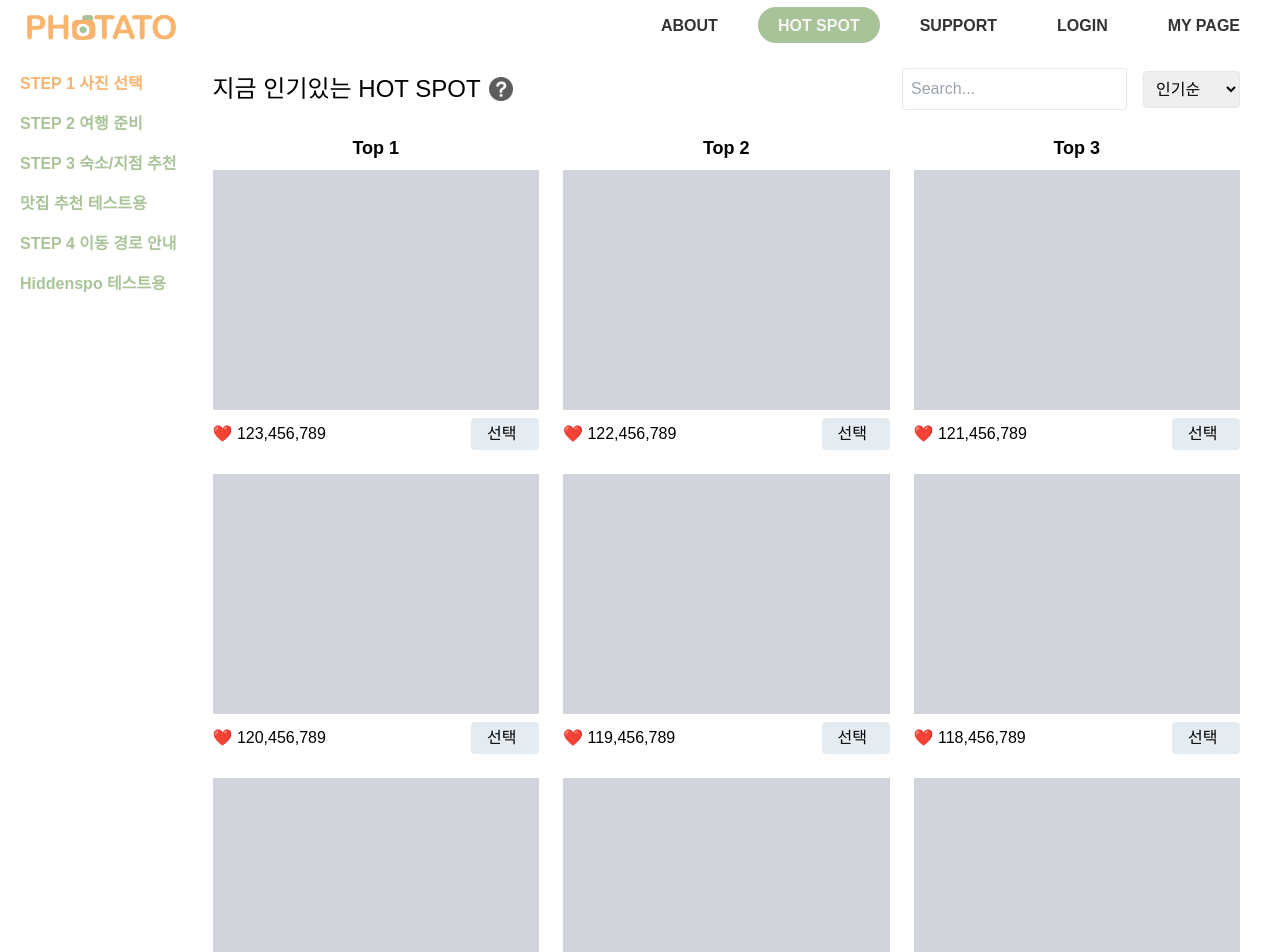
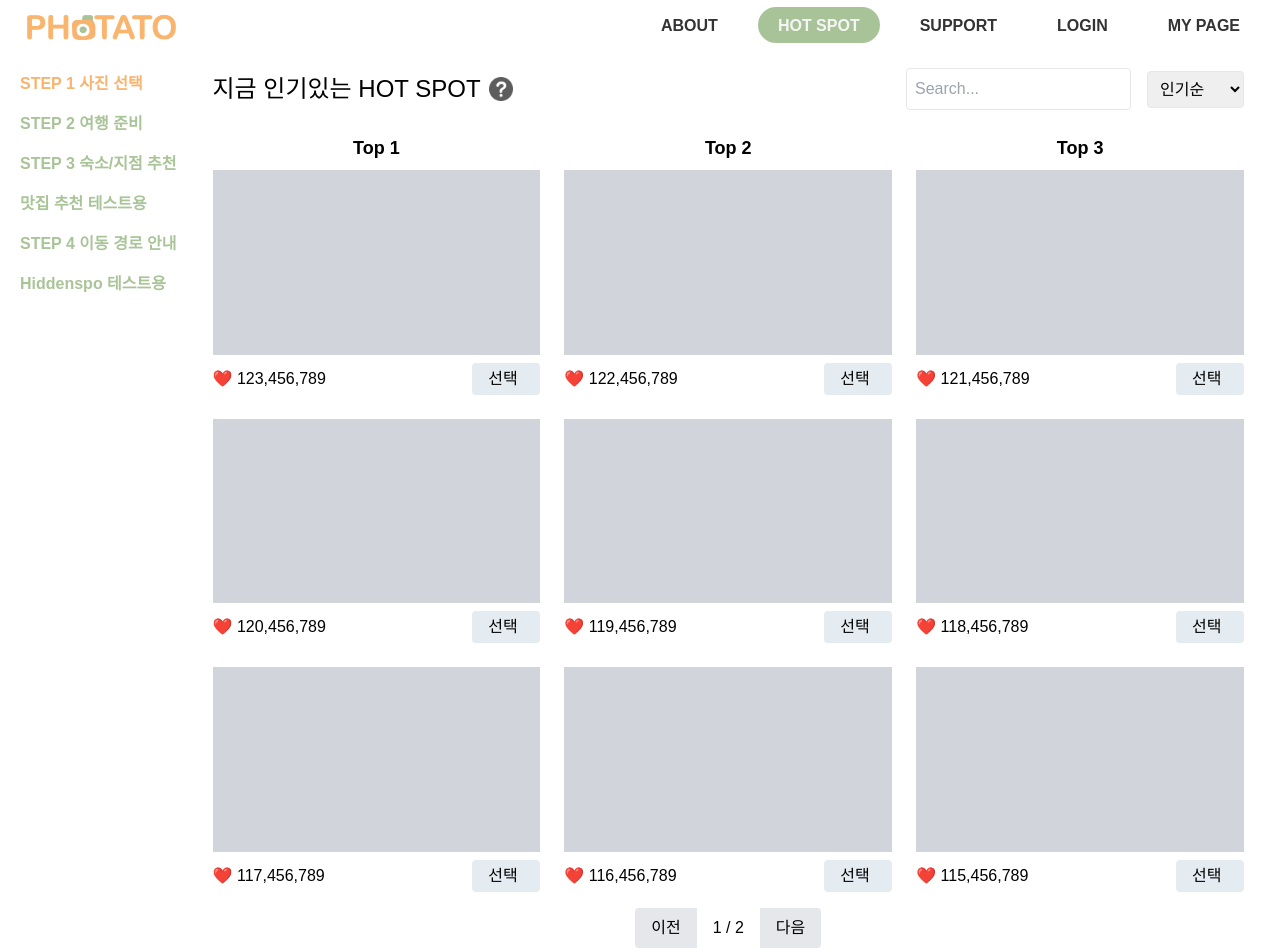
Before and after one commit to Uxic-2/Front-End, a React (Create React App) app: page /hot-spot in a window 1280 px wide. Shown: the top 952 px of the page. Built offline with nearby package versions, Linux system fonts and the light colour scheme; the HTML template or start-up script is replaced by a standard one.

Commit message:
사진영역 16:9로 변경 및 pagination 구현

```diff
--- a/src/pages/Hotspot.jsx
+++ b/src/pages/Hotspot.jsx
@@ -7,15 +7,18 @@ import HiddenSpot from "./HiddenSpot";
 import questionIcon from "../imgs/question.png";
 
 const HotSpot = () => {
-  const hotSpots = Array(9)
+  const hotSpots = Array(15) // 15개의 하트 수 데이터를 생성
     .fill({ likes: 123456789 })
     .map((spot, index) => ({
       ...spot,
-      likes: spot.likes - index * 1000000, // 하트수 임의
+      likes: spot.likes - index * 1000000, // 하트수 임의로 조정
     }));
 
   const [modalIsOpen, setModalIsOpen] = useState(false);
   const [currentComponent, setCurrentComponent] = useState("HotSpot");
+
+  const [currentPage, setCurrentPage] = useState(1);
+  const itemsPerPage = 9; // 페이지 당 표시할 항목 수
 
   const openModal = () => setModalIsOpen(true);
   const closeModal = () => setModalIsOpen(false);
@@ -25,12 +28,32 @@ const HotSpot = () => {
     closeModal();
   };
 
-  const sortedHotSpots = [...hotSpots].sort((a, b) => b.likes - a.likes);
+  // 현재 페이지에서 보여줄 항목 계산
+  const indexOfLastItem = currentPage * itemsPerPage;
+  const indexOfFirstItem = indexOfLastItem - itemsPerPage;
+  const currentHotSpots = hotSpots.slice(indexOfFirstItem, indexOfLastItem);
+
+  // 총 페이지 수 계산
+  const totalPages = Math.ceil(hotSpots.length / itemsPerPage);
+
+  const sortedHotSpots = [...currentHotSpots].sort((a, b) => b.likes - a.likes);
+
+  const handleNextPage = () => {
+    if (currentPage < totalPages) {
+      setCurrentPage(currentPage + 1);
+    }
+  };
+
+  const handlePreviousPage = () => {
+    if (currentPage > 1) {
+      setCurrentPage(currentPage - 1);
+    }
+  };
 
   return (
     <div className="flex">
       <SideBar links={links} />
-      <div className="flex-1 p-4 mr-6">
+      <div className="flex-1 p-4 mr-5"> {/* 오른쪽 마진 추가 */}
         {currentComponent === "HotSpot" ? (
           <>
             <div className="flex justify-between items-center mb-6">
@@ -71,7 +94,8 @@ const HotSpot = () => {
                       Top {index + 1}
                     </div>
                   )}
-                  <div className="bg-gray-300 w-full h-60 mb-2"></div>
+                  {/* 16:9 비율 적용 */}
+                  <div className="bg-gray-300 w-full mb-2 aspect-[16/9]"></div>
                   <div className="flex justify-between items-center">
                     <p>❤️ {spot.likes.toLocaleString()}</p>
                     <Link
@@ -90,6 +114,25 @@ const HotSpot = () => {
                 </div>
               ))}
             </div>
+
+            {/* Pagination 버튼 추가 */}
+            <div className="flex justify-center mt-4">
+              <button
+                className="px-4 py-2 bg-gray-200 rounded-l"
+                onClick={handlePreviousPage}
+                disabled={currentPage === 1}
+              >
+                이전
+              </button>
+              <span className="px-4 py-2">{currentPage} / {totalPages}</span>
+              <button
+                className="px-4 py-2 bg-gray-200 rounded-r"
+                onClick={handleNextPage}
+                disabled={currentPage === totalPages}
+              >
+                다음
+              </button>
+            </div>
           </>
         ) : (
           <HiddenSpot />
```
